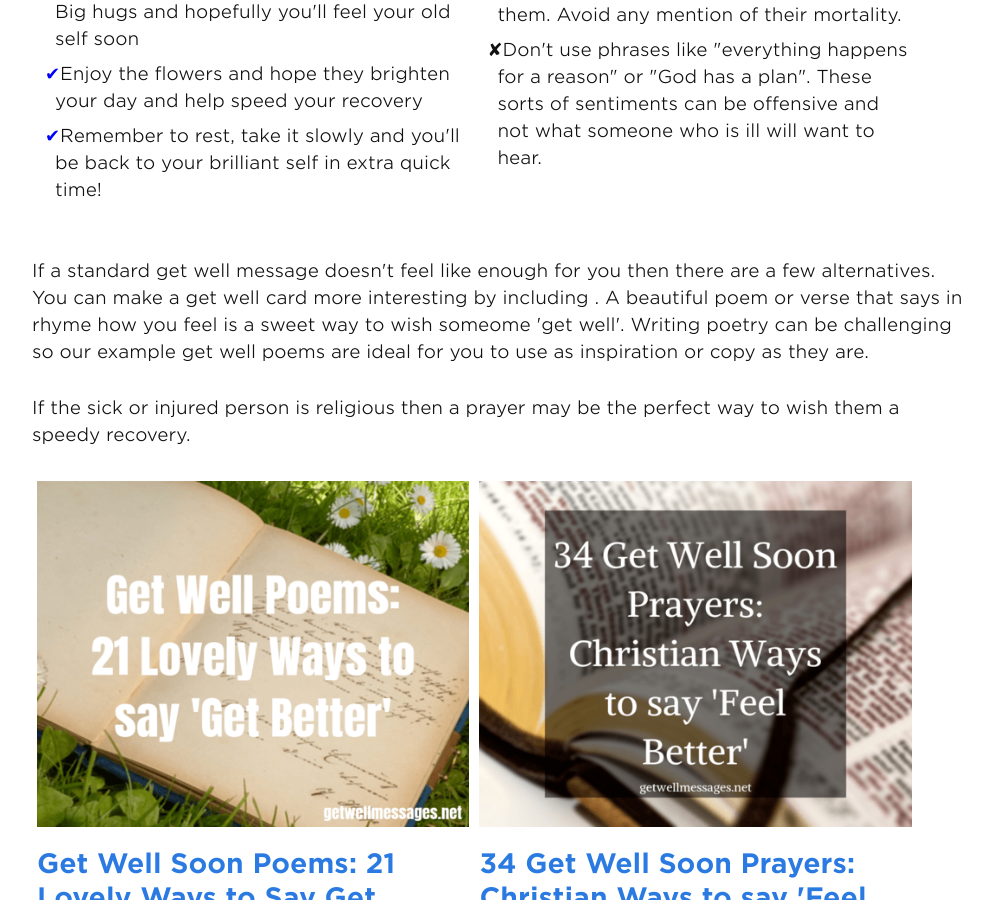
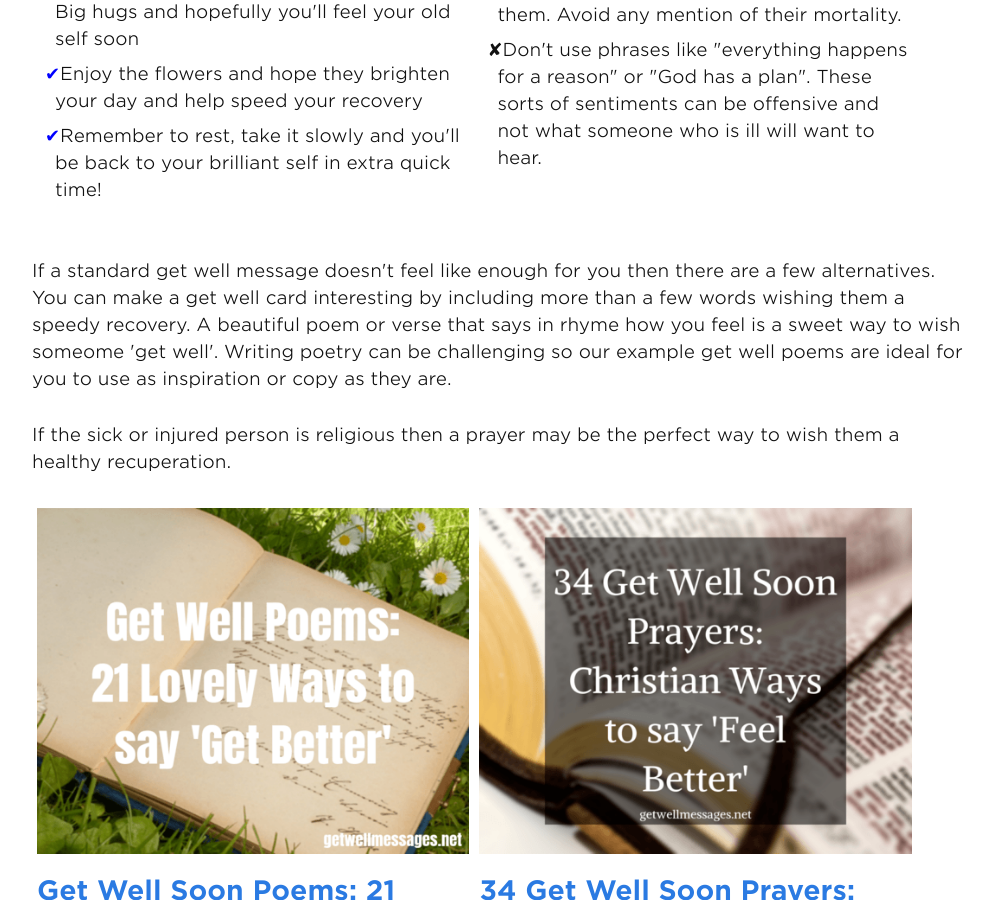
Before and after one commit to andyml123/andyml123.github.io, a Jekyll site: the page built from imagetest.md, in a window 1280 px wide and 900 px high, scrolled down 2620 px. Shown: the whole window, without its empty margins (138-1131 px from the left). Built offline with Jekyll 4.4.1, drawn with Linux system fonts in a browser that asks for light colours.

Commit message:
Update imagetest.md

```diff
--- a/imagetest.md
+++ b/imagetest.md
@@ -85,11 +85,11 @@
 </div>
 </div>
 
-<p>If a standard get well message doesn't feel like enough for you then there are a few alternatives. You can make a get well card more interesting by including  . A beautiful poem or verse that says in rhyme how you feel is a sweet way to wish someome 'get well'. Writing poetry can be challenging so our example get well poems are ideal for you to use as inspiration or copy as they are.
+<p>If a standard get well message doesn't feel like enough for you then there are a few alternatives. You can make a get well card interesting by including more than a few words wishing them a speedy recovery. A beautiful poem or verse that says in rhyme how you feel is a sweet way to wish someome 'get well'. Writing poetry can be challenging so our example get well poems are ideal for you to use as inspiration or copy as they are.
 </p>
 
 <p>
-If the sick or injured person is religious then a prayer may be the perfect way to wish them a speedy recovery.
+If the sick or injured person is religious then a prayer may be the perfect way to wish them a healthy recuperation.
 </p>
 
 <div class="row">
```
